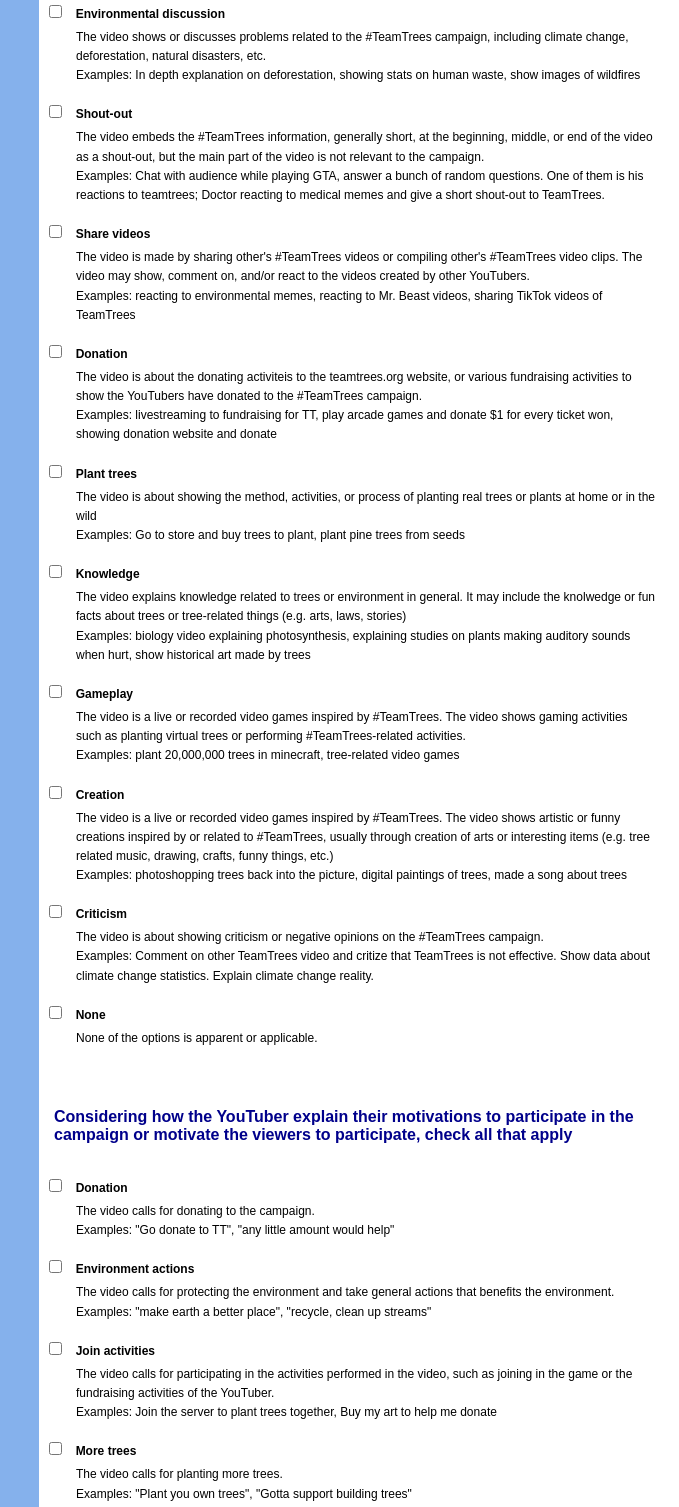
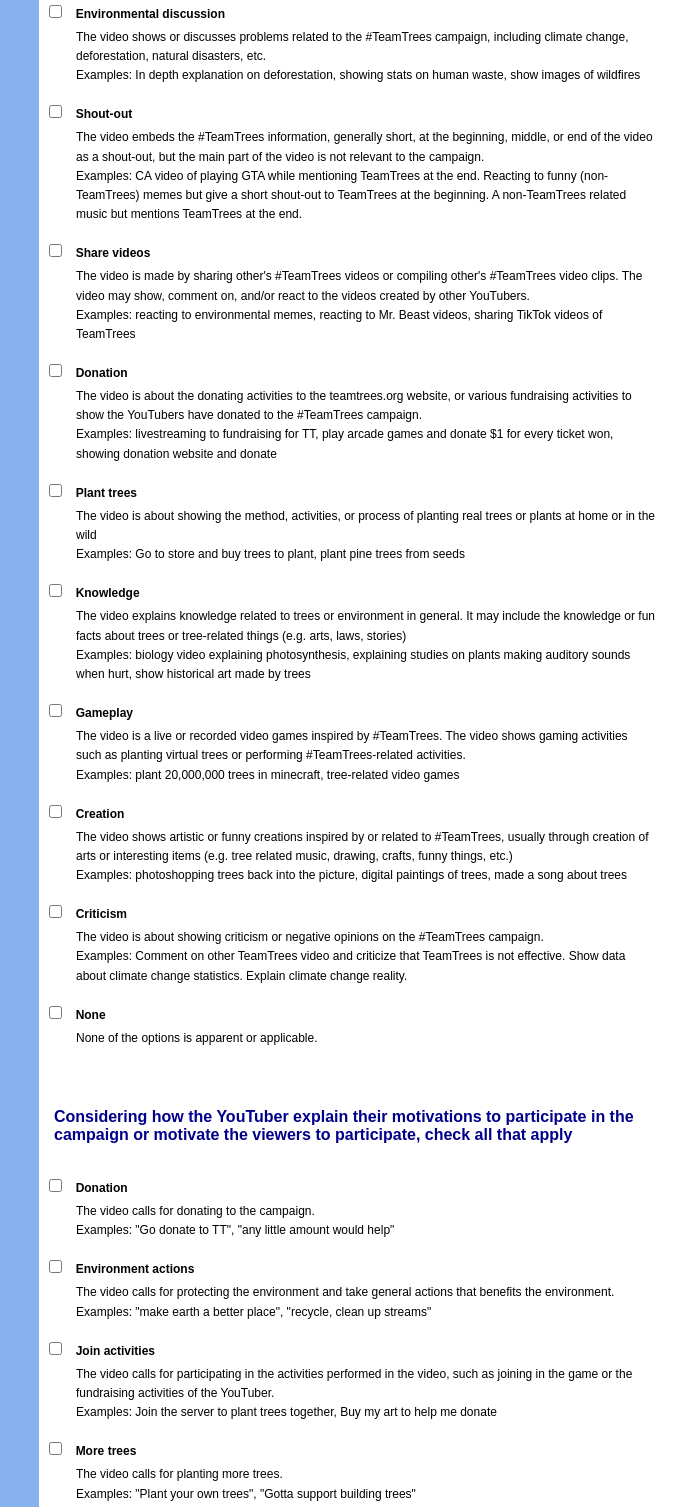
Before and after one commit to shuoniu89/TeamTrees2, a website: page TaggingTool/tagging.html in a window 1280 px wide. Shown: the part 880-2387 px from the top of the page, without its empty margins (601-1280 px from the left). Drawn offline with nearby package versions, Linux system fonts and the light colour scheme.

Commit message:
fix wording and spelling of tagging tool

```diff
--- a/TaggingTool/tagging.html
+++ b/TaggingTool/tagging.html
@@ -271,9 +271,9 @@
                             end
                             of the video as a shout-out, but the main part of the video is not relevant to the campaign.
                             <br>
-                            Examples: Chat with audience while playing GTA, answer a bunch of random questions.
-                            One of them is his reactions to teamtrees;
-                            Doctor reacting to medical memes and give a short shout-out to TeamTrees.
+                            Examples: CA video of playing GTA while mentioning TeamTrees at the end.
+                            Reacting to funny (non-TeamTrees) memes but give a short shout-out to TeamTrees
+                            at the beginning. A non-TeamTrees related music but mentions TeamTrees at the end.
                         </div>
                     </label>
                 </label><br/>
@@ -298,7 +298,7 @@
                            value="donation">
                     <label for="q2_donation" style="font-weight:bold;font-size:12px"> Donation
                         <div class="options">
-                            The video is about the donating activiteis to the teamtrees.org website,
+                            The video is about the donating activities to the teamtrees.org website,
                             or various fundraising activities to show the YouTubers have donated to the #TeamTrees
                             campaign.
                             <br>
@@ -327,7 +327,7 @@
                     <label for="q2_knowledge" style="font-weight:bold;font-size:12px"> Knowledge
                         <div class="options">
                             The video explains knowledge related to trees or environment in general.
-                            It may include the knolwedge or fun facts about trees or tree-related things
+                            It may include the knowledge or fun facts about trees or tree-related things
                             (e.g. arts, laws, stories)
                             <br>
                             Examples: biology video explaining photosynthesis, explaining studies on plants
@@ -355,7 +355,6 @@
                            value="creation">
                     <label for="q2_creation" style="font-weight:bold;font-size:12px"> Creation
                         <div class="options">
-                            The video is a live or recorded video games inspired by #TeamTrees.
                             The video shows artistic or funny creations inspired by or related to #TeamTrees,
                             usually through creation of arts or interesting items (e.g. tree related music,
                             drawing, crafts, funny things, etc.)
@@ -373,7 +372,7 @@
                         <div class="options">
                             The video is about showing criticism or negative opinions on the #TeamTrees campaign.
                             <br>
-                            Examples: Comment on other TeamTrees video and critize that TeamTrees is not effective.
+                            Examples: Comment on other TeamTrees video and criticize that TeamTrees is not effective.
                             Show data about climate change statistics. Explain climate change reality.
                         </div>
                     </label>
@@ -443,7 +442,7 @@
                         <div class="options">
                             The video calls for planting more trees.
                             <br>
-                            Examples: "Plant you own trees", "Gotta support building trees"
+                            Examples: "Plant your own trees", "Gotta support building trees"
                         </div>
                     </label>
                 </label><br/>
@@ -528,9 +527,7 @@
     document.getElementById('uploadTaggedFile').addEventListener('change', loadTaggedFile);
     document.getElementById('uploadTaggedFile').onclick = function () {
       this.value = null;
-    };
-
-    // document.getElementById('uploadVideoFile').addEventListener('change', loadVideoFile);
+    }
 
     clearAnswers();
 
@@ -727,8 +724,6 @@
             }
             tagging[FINAL_HEADER[i]] = "[" + answers_local.join(';') + "]";
         }
-        console.log("ASNWER AT SAVE PRE: ");
-        console.log(answers);
         answers.push(tagging);
         setTagged(vid);
         totalTagged++; currentIndex++;
```
Also changed, not shown: 1 other file.
